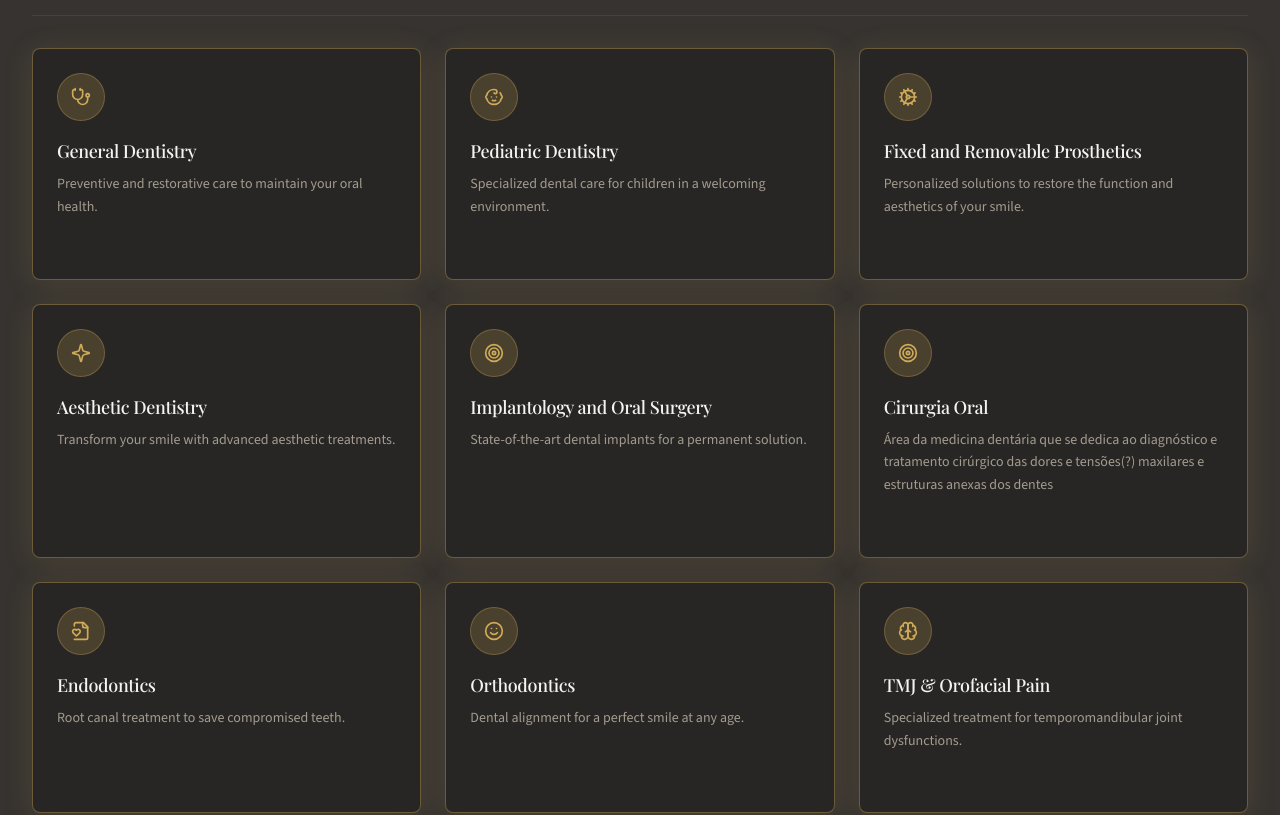
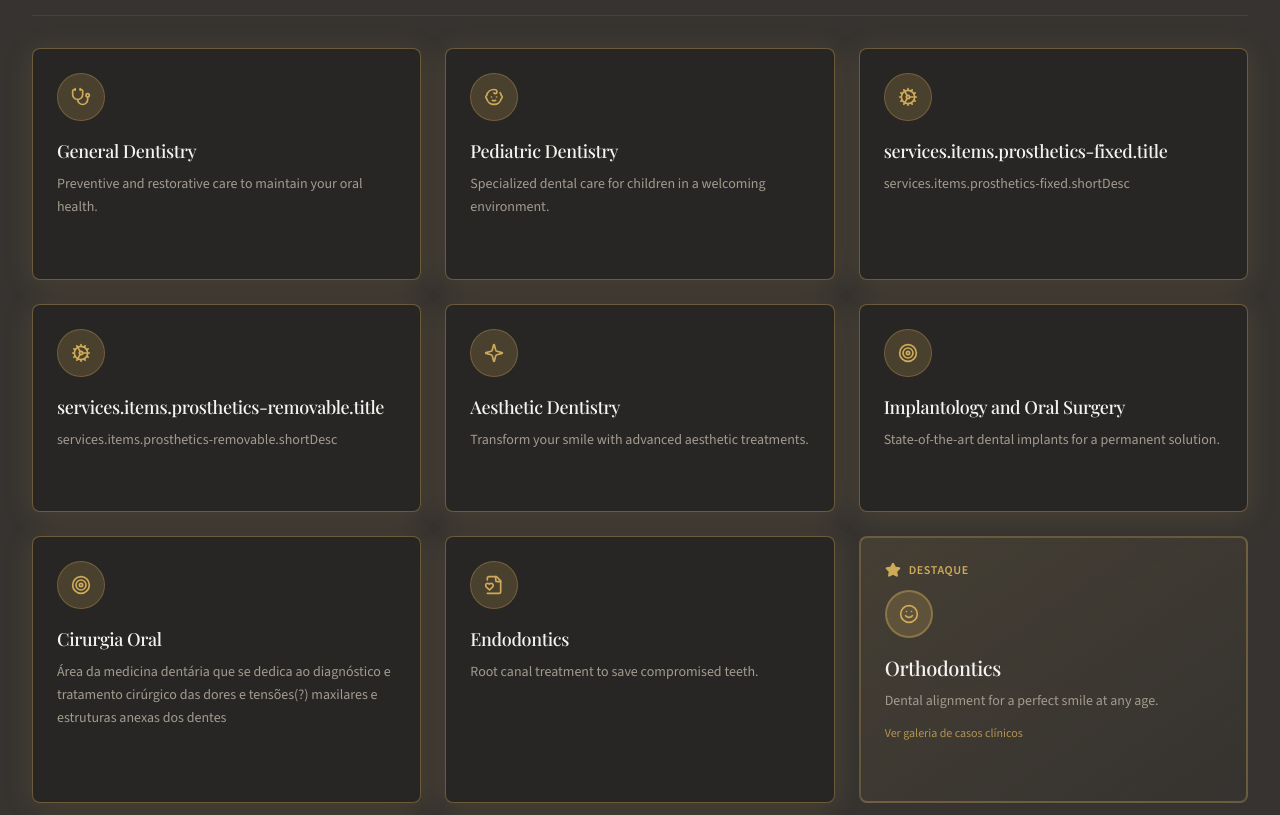
Before and after one commit to triava7/MarinaMacedo, a React (Create React App) app: page /#/services in a window 1280 px wide. Shown: the part 640-1455 px from the top of the page. Built offline with nearby package versions, Linux system fonts and the light colour scheme; a web font is replaced by a local one.

Commit message:
auto-commit for 3e8db9bc-a814-4b47-8e13-09a4a2422593

```diff
--- a/src/pages/ServicesPage.jsx
+++ b/src/pages/ServicesPage.jsx
@@ -2,7 +2,7 @@ import React from 'react';
 import { Link } from 'react-router-dom';
 import { useTranslation } from 'react-i18next';
 import { motion } from 'framer-motion';
-import { ArrowRight, Stethoscope, Baby, Cog, Sparkle, Target, FileHeart, Smile, Brain, HeartPulse, Ear, UserRound, Bone, Apple, HandHeart } from 'lucide-react';
+import { ArrowRight, Stethoscope, Baby, Cog, Sparkle, Target, FileHeart, Smile, Brain, HeartPulse, Ear, UserRound, Bone, Apple, HandHeart, Star } from 'lucide-react';
 import PageHero from '../components/layout/PageHero';
 import img1 from "../img/galery/6.jpeg";
 
@@ -13,7 +13,8 @@ const ServicesPage = () => {
     dental: [
       'general-dentistry',
       'pediatric-dentistry',
-      'prosthetics',
+      'prosthetics-fixed',
+      'prosthetics-removable',
       'aesthetic-dentistry',
       'implantology',
       'oral-surgery',
@@ -35,7 +36,8 @@ const ServicesPage = () => {
   const serviceIcons = {
     'general-dentistry': Stethoscope,
     'pediatric-dentistry': Baby,
-    'prosthetics': Cog,
+    'prosthetics-fixed': Cog,
+    'prosthetics-removable': Cog,
     'aesthetic-dentistry': Sparkle,
     'implantology': Target,
     'oral-surgery': Target,
@@ -48,6 +50,9 @@ const ServicesPage = () => {
     'nutrition': Apple,
     'massage': HandHeart,
   };
+
+  // Services with featured/highlighted styling
+  const featuredServices = ['orthodontics'];
 
   const fadeInUp = {
     initial: { opacity: 0, y: 30 },
@@ -65,19 +70,45 @@ const ServicesPage = () => {
 
   const renderServiceCard = (serviceId) => {
     const IconComponent = serviceIcons[serviceId];
+    const isFeatured = featuredServices.includes(serviceId);
+
     return (
       <motion.div key={serviceId} variants={fadeInUp}>
         <Link to={`/services/${serviceId}`}>
-          <div className="card-luxury rounded-lg p-6 h-full flex flex-col group">
-            <div className="w-12 h-12 rounded-full bg-primary/20 border border-primary/30 flex items-center justify-center mb-4">
-              <IconComponent className="w-5 h-5 text-primary" />
+          <div
+            className={`rounded-lg p-6 h-full flex flex-col group transition-all duration-300 ${
+              isFeatured
+                ? 'bg-gradient-to-br from-primary/10 via-primary/5 to-transparent border-2 border-primary/30 hover:border-primary/60 hover:shadow-xl hover:shadow-primary/10'
+                : 'card-luxury'
+            }`}
+            data-testid={`service-card-${serviceId}`}
+          >
+            {isFeatured && (
+              <div className="flex items-center gap-2 mb-3">
+                <Star className="w-4 h-4 text-primary fill-primary" />
+                <span className="text-xs font-semibold text-primary tracking-wider uppercase">Destaque</span>
+              </div>
+            )}
+            <div className={`w-12 h-12 rounded-full flex items-center justify-center mb-4 ${
+              isFeatured
+                ? 'bg-primary/20 border-2 border-primary/40'
+                : 'bg-primary/20 border border-primary/30'
+            }`}>
+              <IconComponent className={`w-5 h-5 ${isFeatured ? 'text-primary' : 'text-primary'}`} />
             </div>
-            <h3 className="text-lg font-serif text-foreground mb-2 group-hover:text-primary transition-colors duration-300">
+            <h3 className={`font-serif mb-2 group-hover:text-primary transition-colors duration-300 ${
+              isFeatured ? 'text-xl text-foreground' : 'text-lg text-foreground'
+            }`}>
               {t(`services.items.${serviceId}.title`)}
             </h3>
             <p className="text-muted-foreground text-sm leading-relaxed flex-grow">
               {t(`services.items.${serviceId}.shortDesc`)}
             </p>
+            {isFeatured && (
+              <p className="text-primary/80 text-xs mt-3 font-medium">
+                Ver galeria de casos clínicos
+              </p>
+            )}
             <div className="mt-4 flex items-center text-primary text-sm font-medium opacity-0 group-hover:opacity-100 transition-opacity duration-300">
               {t('services.learnMore')}
               <ArrowRight className="ml-2 w-4 h-4" />
```
